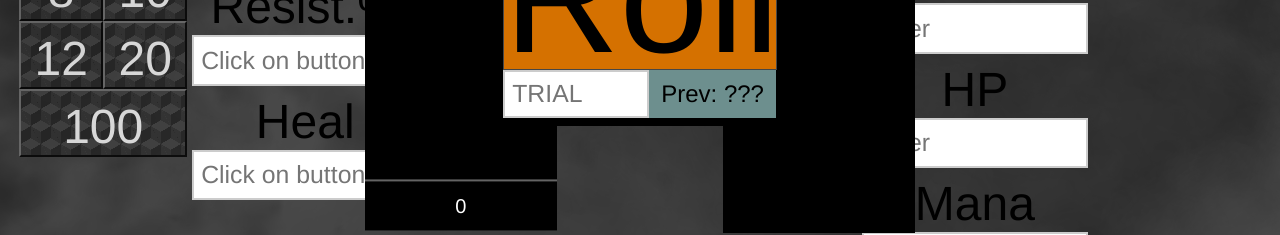
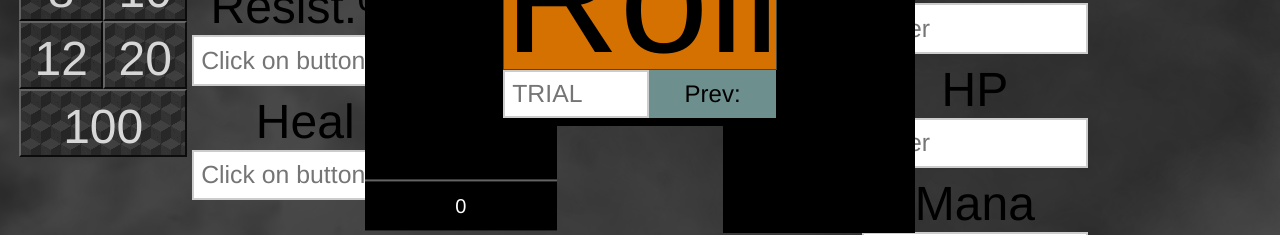
Before and after one commit to Setiver/All-Calculators, a React (Create React App) app in the folder fullcalc/: page / in a window 1280 px wide. Shown: the part 339-574 px from the top of the page. Built offline with nearby package versions, Linux system fonts and the light colour scheme.

Commit message:
previous working

```diff
--- a/fullcalc/src/allRes/calcDamage/DamageCSS/DamageCss.css
+++ b/fullcalc/src/allRes/calcDamage/DamageCSS/DamageCss.css
@@ -371,7 +371,9 @@ input[type='number'] {
   left: 50%;
   transform: translate(-50%, -50%);
   font-size: 1.5rem;
+  width: 12rem;
   pointer-events: none;
+  text-align: center;
 }
 
 .div-dice-roll {
--- a/fullcalc/src/allRes/calcDamage/calcDamage.js
+++ b/fullcalc/src/allRes/calcDamage/calcDamage.js
@@ -240,11 +240,11 @@ const CalcDMG = () => {
         setRollValue(Number(numberRoll));
         rollBackground.current.style.backgroundColor = 'purple';
       } else {
-        setRollValue(Number(numberRoll + trialValue));
+        setRollValue(Number(numberRoll));
         rollBackground.current.style.backgroundColor = 'rgb(213, 113, 0)';
       }
     } else {
-      setRollValue(Number(numberRoll + trialValue));
+      setRollValue(Number(numberRoll));
       rollBackground.current.style.backgroundColor = 'rgb(213, 113, 0)';
     }
   };
@@ -714,12 +714,8 @@ const CalcDMG = () => {
         <div className="div-dice-roll">
           {rollValue !== 'Roll' && trialValue !== '' && trialValue !== 0 ? (
             <p className="roll-dice-equation">
-              {rollMath === 100 &&
-              [13, 9, 23, 31, 8, 3, 69, 1, 2, 47, 7, 95, 88, 76, 55, 74, 100].includes(rollValue)
-                ? `${rollValue}`
-                : `${rollValue - trialValue}`}
-
-              {trialValue > 0 ? ` + ${trialValue}` : ` - ${-trialValue} `}
+              {rollValue} {trialValue > 0 ? ` + ${trialValue}` : ` - ${-trialValue} `} ={' '}
+              {rollValue + trialValue}
             </p>
           ) : (
             ''
@@ -728,8 +724,11 @@ const CalcDMG = () => {
             className="number-dice-roll button-look"
             ref={rollBackground}
             onClick={diceRollNumber}
-            value={rollValue}>
-            {rollValue}
+            value={rollValue + trialValue}>
+            {rollMath === 100 &&
+            [13, 9, 23, 31, 8, 3, 69, 1, 2, 47, 7, 95, 88, 76, 55, 74, 100].includes(rollValue)
+              ? rollValue
+              : rollValue + trialValue}
           </button>
           <div className="previous-and-input-div">
             <input
@@ -740,7 +739,13 @@ const CalcDMG = () => {
               placeholder="TRIAL"
             />
             <button className="previous-number">
-              Prev: {previousNumber !== '' ? previousNumber : '???'}
+              Prev:
+              {rollMath === 100 &&
+              [13, 9, 23, 31, 8, 3, 69, 1, 2, 47, 7, 95, 88, 76, 55, 74, 100].includes(
+                previousNumber
+              )
+                ? previousNumber
+                : previousNumber + trialValue}
             </button>
           </div>
           {rollValue === 7 ? <SinsRoll /> : ''}
```
